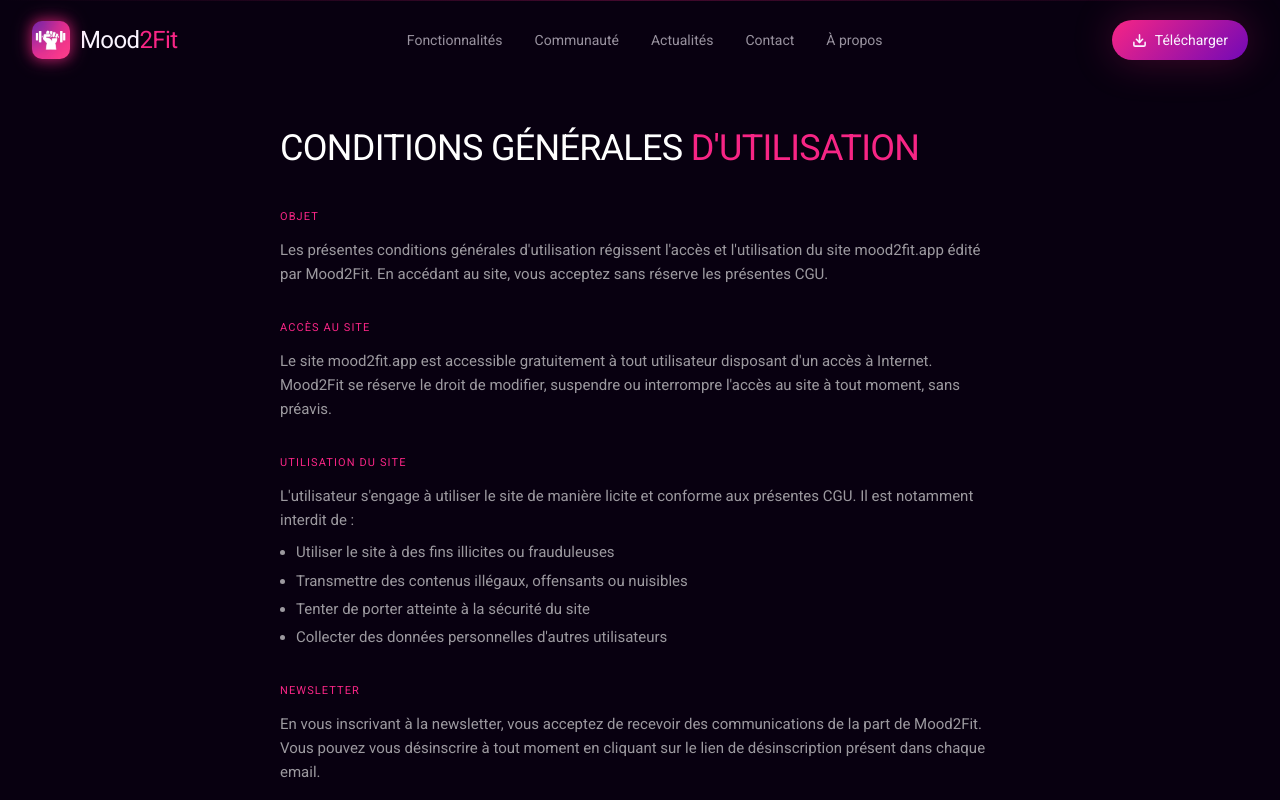
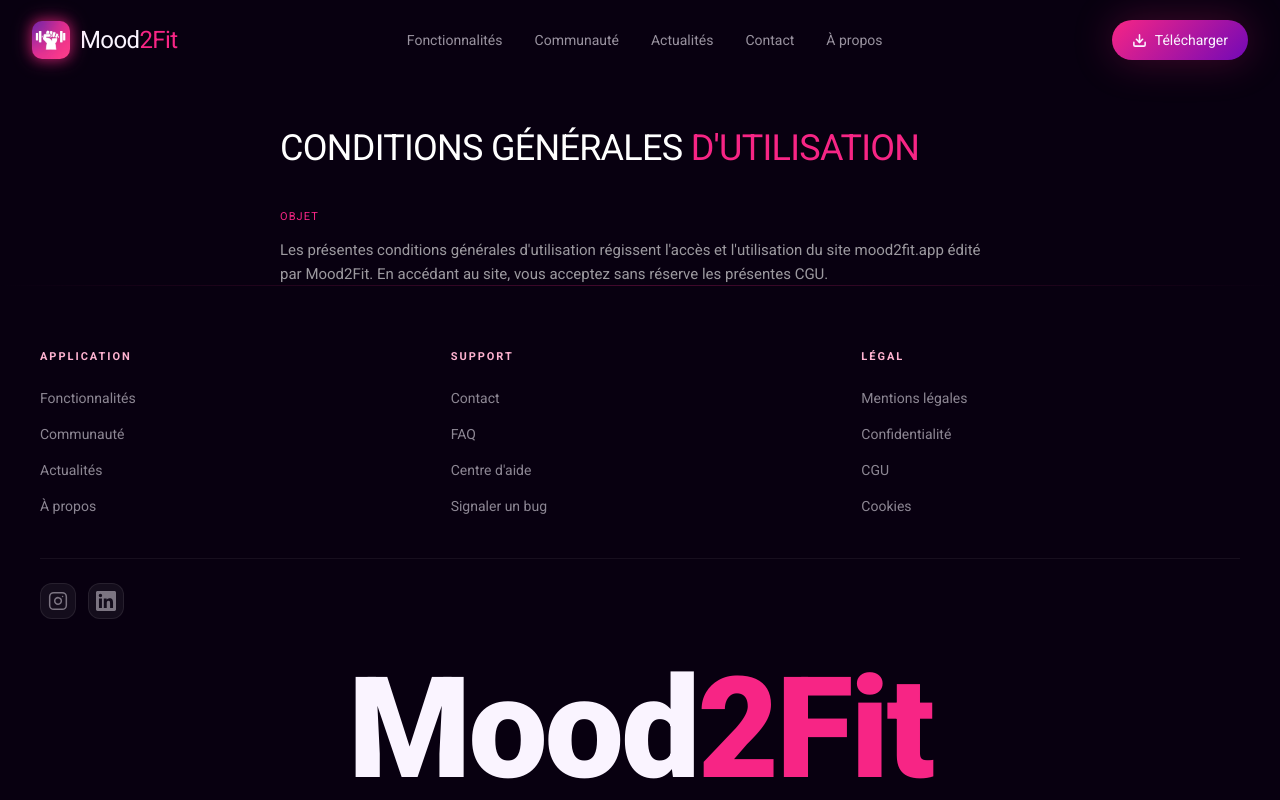
Before and after one commit to AlfaGyattt/Vercel, a Next.js app: page /cgu in a window 1280 px wide. Shown: the top 800 px of the page. Built offline with nearby package versions, Linux system fonts and the light colour scheme.

Commit message:
Mood2Fit PSG

```diff
--- a/components/Footer.tsx
+++ b/components/Footer.tsx
@@ -49,7 +49,7 @@
 
 export default function Footer() {
   return (
-    <footer className="bg-[#080010]" role="contentinfo" >
+    <footer className="bg-[#080010]" role="contentinfo" style={{ position: "sticky", bottom: 0, zIndex: 0 }}>
       <div className="absolute top-0 left-0 right-0 h-px bg-gradient-to-r from-transparent via-[rgba(247,37,133,0.25)] to-transparent" />
       <div className="max-w-7xl mx-auto px-6 md:px-10 pt-16 pb-4">
         <div className="grid grid-cols-2 md:grid-cols-3 gap-10 md:gap-8">
@@ -72,7 +72,7 @@
           ))}
         </div>
         <div className="mt-10 pt-6 border-t border-[rgba(250,244,255,0.06)] flex items-center">
-          <div className="flex items-center gap-3" role="list">
+          <div className="flex items-center gap-3" >
             {socials.map((social) => (
               <Link key={social.platform} href={social.href} role="listitem" aria-label={social.ariaLabel}
                 className="w-9 h-9 rounded-xl bg-[rgba(250,244,255,0.05)] border border-[rgba(250,244,255,0.08)] flex items-center justify-center text-[rgba(250,244,255,0.45)] hover:text-[#f72585] hover:border-[rgba(247,37,133,0.3)] hover:bg-[rgba(247,37,133,0.06)] active:scale-95 transition-all duration-200">
```
